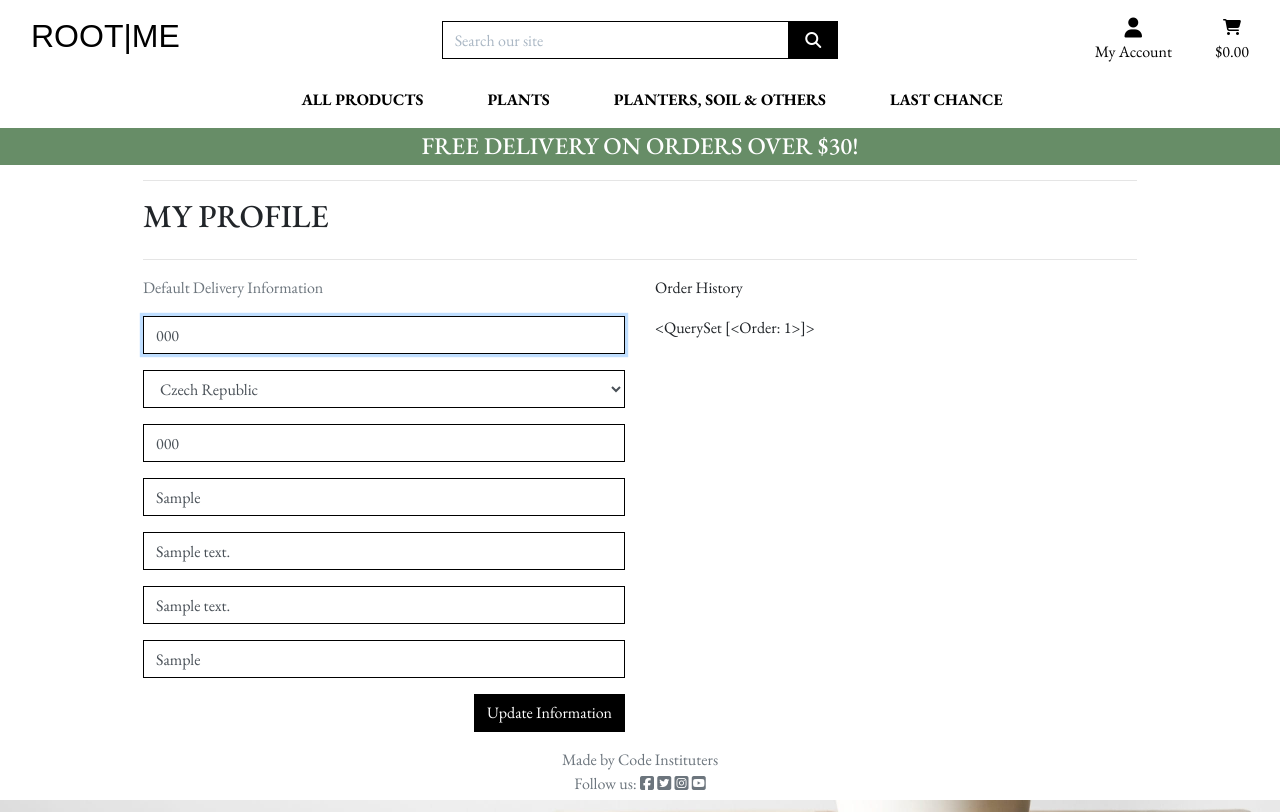
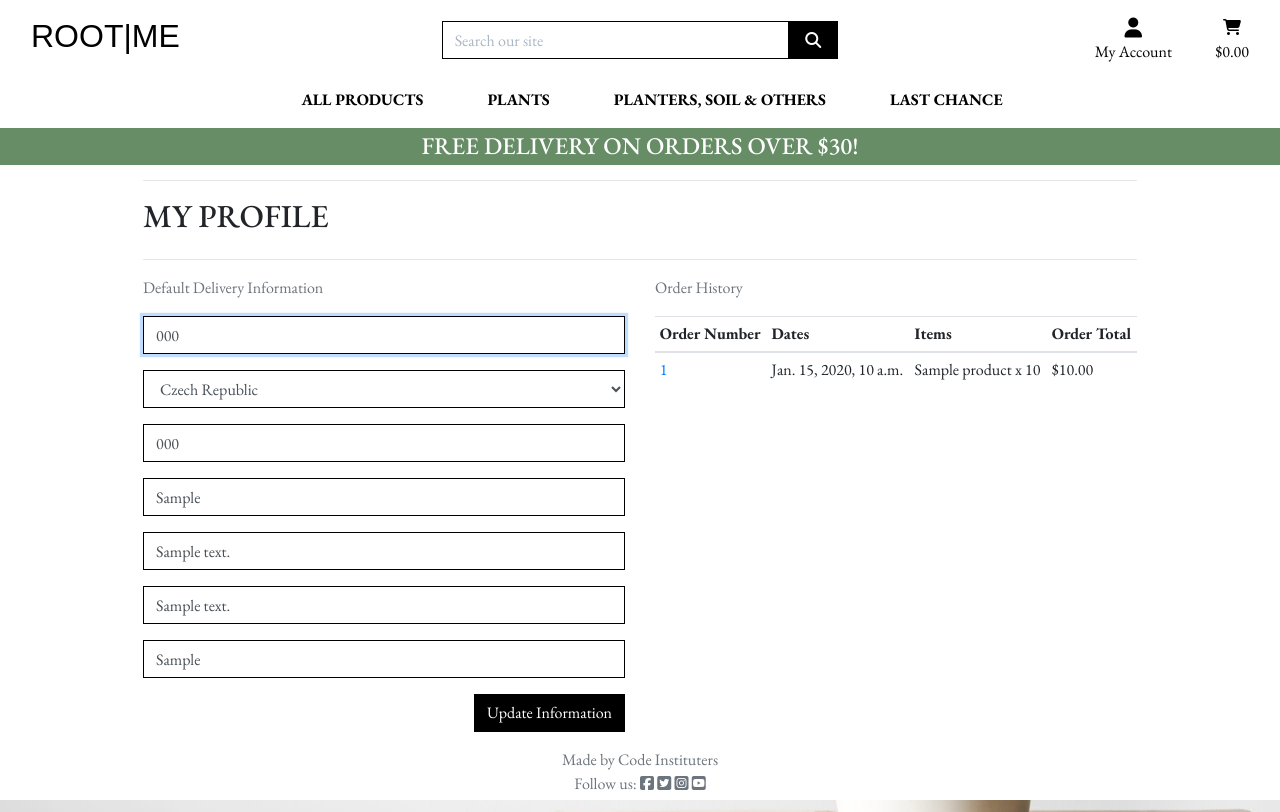
Before and after one commit to ElinaBoman/rootme, a Django app: page /profiles/ in a window 1280 px wide. Run offline with Django 3.2, Linux system fonts and the light colour scheme; a user stored in the database is signed in; tables that the repository leaves empty hold one stand-in row (values such as "Sample post"); some libraries are stand-ins or nearby versions; some web fonts are replaced.

Commit message:
Updated checkout success view to tie userprofile to orders, added url fororder_history

```diff
--- a/checkout/admin.py
+++ b/checkout/admin.py
@@ -14,7 +14,7 @@ class OrderAdmin(admin.ModelAdmin):
     readonly_fields = ('order_id', 'date',
                     'delivery_fee', 'order_total',
                     'total_sum', 'original_basket', 'stripe_pid')
-    fields = ('order_id', 'date', 'user_name', 'email',
+    fields = ('order_id', 'date', 'user_profile', 'user_name', 'email',
               'mobile_number', 'country', 'postalcode', 'city',
               'street_address1', 'street_address2', 'county',
               'delivery_fee','order_total', 'total_sum',
--- a/profiles/static/profiles/css/profile.css
+++ b/profiles/static/profiles/css/profile.css
@@ -0,0 +1,4 @@
+.order-history {
+    max-height: 416px;
+    overflow-y: auto;
+}
--- a/profiles/templates/profiles/profile.html
+++ b/profiles/templates/profiles/profile.html
@@ -36,8 +36,42 @@
 
         </div>
         <div class="col-12 col-lg-6">
-            <p>Order History</p>
-            {{ orders }}
+            <p class="text-muted">Order History</p>
+            <div class="order-history table-responsive">
+                <table class="table table-sm table-boarderless">
+                    <thead>
+                        <tr>
+                            <th>Order Number</th>
+                            <th>Dates</th>
+                            <th>Items</th>
+                            <th>Order Total</th>
+                        </tr>
+                    </thead>
+                        <tbody>
+                            {% for order in orders %}
+                            <tr>
+                                <td>
+                                    <a href="{% url 'order_history' order.order_id %}"
+                                        title="{{order.order_id }}"> {{ order.order_id|truncatechars:6 }}
+                                    </a>
+                                </td>
+                                <td> {{ order.date }}</td>
+                                <td>
+                                    <ul class="list-unstyled">
+                                        {% for item in order.lineitems.all %}
+                                        <li>
+                                        {{ item.product.name }} x {{ item.quantity }}
+                                        </li>
+                                        {% endfor %}
+                                    </ul>
+                                </td>
+                                <td>${{ order.total_sum }}</td>
+                            </tr>
+                            {% endfor %}
+                        </tbody>
+                </table>
+            </div>
+
         </div>
     </div>
 {% endblock %}
--- a/profiles/urls.py
+++ b/profiles/urls.py
@@ -4,4 +4,5 @@ from . import views
 
 urlpatterns = [
     path('', views.profile_view, name='profile_view'),
+    path('order_history/<order_id>', views.order_history, name='order_history'),
 ]
--- a/profiles/views.py
+++ b/profiles/views.py
@@ -2,6 +2,7 @@ from django.shortcuts import render, get_object_or_404
 from django.contrib import messages
 from .models import UserProfile
 from .forms import UserProfileForm
+from checkout.models import Order, OrderLineItem
 
 
 def profile_view(request):
@@ -26,3 +27,13 @@ def profile_view(request):
 
 
     return render(request, template, context)
+
+def order_history(request, order_id):
+    order = get_object_or_404(Order, order_id=order_id)
+
+    template = 'checkout/checkout_success.html'
+    context = {
+        'order': order,
+        'from_profile': True,
+    }
+    return render(request, template, context)
```
Also changed, not shown: checkout/templates/checkout/checkout_success.html (+8 -0 lines), checkout/views.py (+22 -1 lines).
